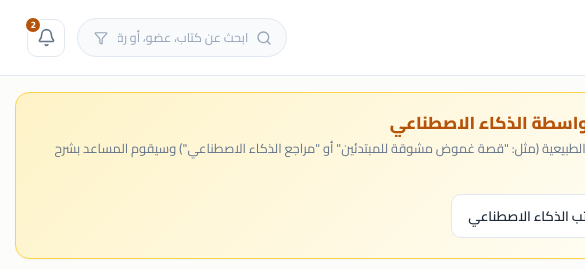
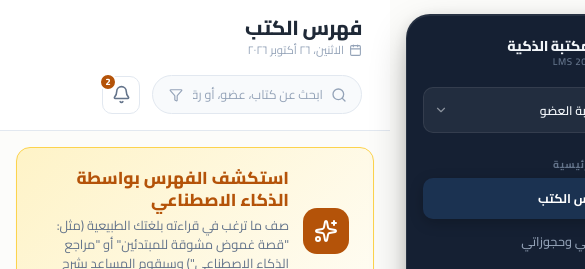
Before and after one commit to youssefahmedtalaat/library_management_system, a React (Vite) app: page / in a window 390 px wide. Shown: the top 269 px of the page, 585 px wide, since content can reach past the window. Built offline with nearby package versions, Linux system fonts and the light colour scheme.

Commit message:
style(sidebar): float sidebar with 4 rounded corners, border, and elevation shadow

```diff
--- a/src/App.css
+++ b/src/App.css
@@ -8,31 +8,44 @@
   background-color: var(--bg-page);
 }
 
-/* ─── Sidebar ─── */
+/* ─── Sidebar (Floating Pill with 4 Rounded Corners & Shadow) ─── */
 .sidebar {
   width: 260px;
-  min-height: 100vh;
+  height: calc(100vh - 28px);
+  max-height: calc(100vh - 28px);
   background: var(--sidebar-bg);
   color: var(--sidebar-text);
   display: flex;
   flex-direction: column;
   position: fixed;
-  top: 0;
-  right: 0;
+  top: 14px;
+  bottom: 14px;
+  right: 14px;
   z-index: 50;
   padding: 16px 12px;
-  border-radius: 0 24px 24px 0;
+  border-radius: 24px;
+  border: 1px solid var(--sidebar-border);
+  box-shadow: 0 16px 40px -6px rgba(0, 0, 0, 0.32), 0 4px 16px rgba(0, 0, 0, 0.12), inset 0 1px 0 rgba(255, 255, 255, 0.08);
   transition: width var(--transition-normal);
+  overflow-y: auto;
+  overflow-x: hidden;
+  scrollbar-width: none;
+}
+
+.sidebar::-webkit-scrollbar {
+  display: none;
 }
 
 html[dir="ltr"] .sidebar {
   right: auto;
-  left: 0;
-  border-radius: 0 24px 24px 0;
+  left: 14px;
+  border-radius: 24px;
 }
 
 html[dir="rtl"] .sidebar {
-  border-radius: 24px 0 0 24px;
+  right: 14px;
+  left: auto;
+  border-radius: 24px;
 }
 
 /* ─── Sidebar Header / Logo ─── */
@@ -220,25 +233,8 @@ html[dir="rtl"] .sidebar {
   background: var(--sidebar-item-active);
   color: #FFFFFF;
   font-weight: 700;
-  box-shadow: 0 2px 8px rgba(0, 0, 0, 0.15);
-}
-
-.sidebar-nav-item.active::before {
-  content: '';
-  position: absolute;
-  right: 0;
-  top: 50%;
-  transform: translateY(-50%);
-  width: 3px;
-  height: 18px;
-  border-radius: 3px 0 0 3px;
-  background: var(--color-ai-accent);
-}
-
-html[dir="ltr"] .sidebar-nav-item.active::before {
-  right: auto;
-  left: 0;
-  border-radius: 0 3px 3px 0;
+  border-radius: var(--radius-md);
+  box-shadow: 0 4px 14px rgba(0, 0, 0, 0.22);
 }
 
 .sidebar-nav-text {
@@ -366,15 +362,16 @@ html[dir="ltr"] .sidebar-nav-item.active::before {
 
 .app-main {
   flex: 1;
-  margin-right: 260px;
+  margin-right: 288px;
   display: flex;
   flex-direction: column;
   min-height: 100vh;
+  min-width: 0;
 }
 
 html[dir="ltr"] .app-main {
   margin-right: 0;
-  margin-left: 260px;
+  margin-left: 288px;
 }
 
 /* ─── Top Bar ─── */
@@ -682,11 +679,11 @@ html[dir="rtl"] .topbar-notifications-dropdown {
     width: 220px;
   }
   .app-main {
-    margin-right: 220px;
+    margin-right: 248px;
   }
   html[dir="ltr"] .app-main {
     margin-right: 0;
-    margin-left: 220px;
+    margin-left: 248px;
   }
   .topbar-search {
     min-width: 200px;
@@ -697,14 +694,20 @@ html[dir="rtl"] .topbar-notifications-dropdown {
   .sidebar {
     position: fixed;
     width: 260px;
-    transform: translateX(100%);
+    height: calc(100vh - 28px);
+    top: 14px;
+    bottom: 14px;
+    right: 14px;
+    transform: translateX(calc(100% + 30px));
     z-index: 100;
-    border-radius: 24px 0 0 24px;
+    border-radius: 24px;
   }
 
   html[dir="ltr"] .sidebar {
-    transform: translateX(-100%);
-    border-radius: 0 24px 24px 0;
+    left: 14px;
+    right: auto;
+    transform: translateX(calc(-100% - 30px));
+    border-radius: 24px;
   }
 
   .sidebar.open {
```
